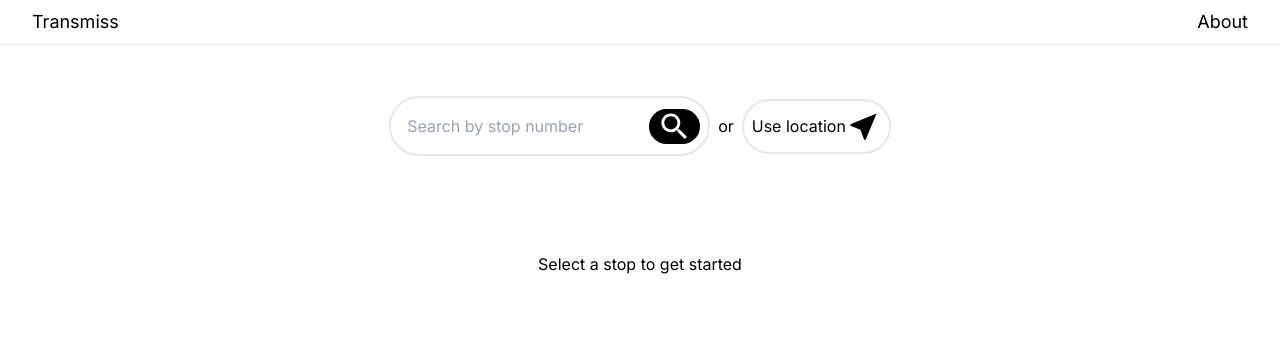
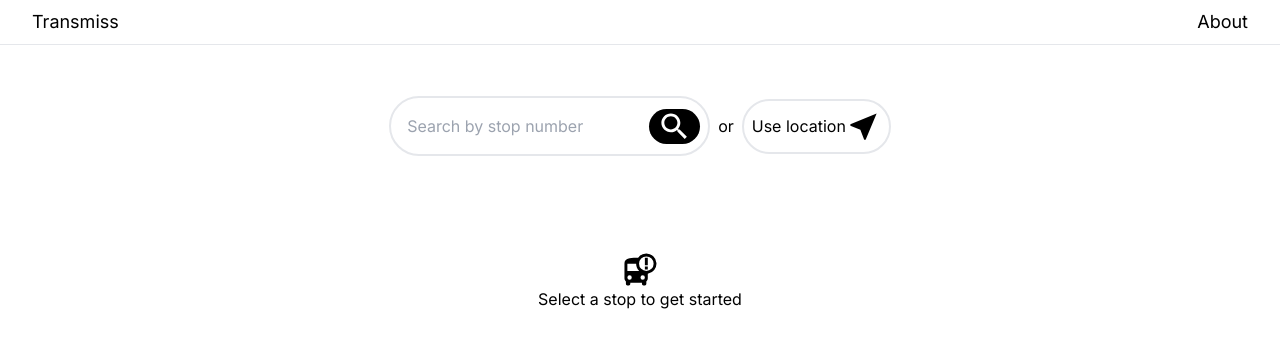
Before and after one commit to cbarkr/transmiss, a Next.js app: page / in a window 1280 px wide. Shown: the top 348 px of the page. Built offline with nearby package versions, Linux system fonts and the light colour scheme.

Commit message:
add icon to home page

```diff
--- a/app/page.tsx
+++ b/app/page.tsx
@@ -7,6 +7,7 @@ import { defaultStopState } from "@/models/stop/default";
 import { IStopDetails } from "@/interfaces/stopdetails";
 import { StopListContext, StopSearchContext } from "@/context/stop";
 import { CircularProgress } from "@mui/material";
+import { BusAlert } from "@mui/icons-material";
 
 const StopSearch = dynamic(() => import("./components/stopSearch"));
 const StopList = dynamic(() => import("./components/stopList"));
@@ -38,7 +39,12 @@ export default function Home() {
         </StopSearchContext.Provider>
         {!isStopEmpty(stop) && <StopSelected stop={stop} />}
         {isStopEmpty(stop) && stops.length === 0 && !isFetching && !stopNotFound && (
-          <p className="mt-24 text-center">Select a stop to get started</p>
+          <div className="mt-24">
+            <div className="flex flex-col items-center">
+              <BusAlert fontSize="large" />
+            </div>
+            <p className="text-center">Select a stop to get started</p>
+          </div>
         )}
         {isStopEmpty(stop) && stops.length === 0 && !isFetching && stopNotFound && (
           <p className="mt-24 text-center">Stop not found</p>
```
